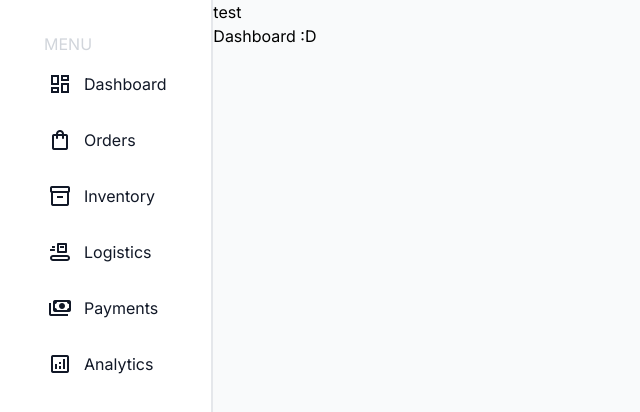
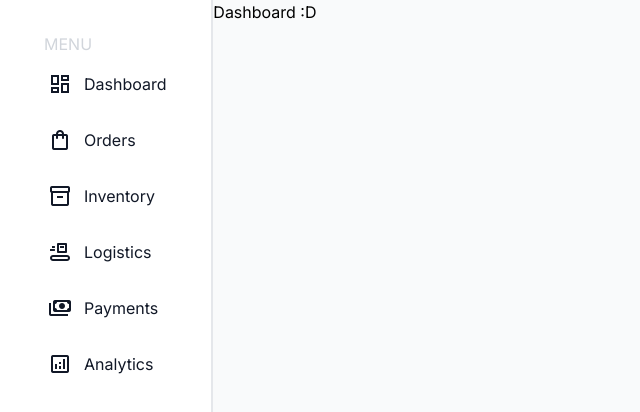
Before and after one commit to vergeldev/scma-ph, a React (Create React App) app: page / in a window 1280 px wide. Shown: the top 412 px of the page, without its empty margins (0-640 px from the left). Built offline with nearby package versions, Linux system fonts and the light colour scheme.

Commit message:
clean up code, new component, consolidated styles

```diff
--- /dev/null
+++ b/src/components/SidebarLinks.js
@@ -0,0 +1,15 @@
+import { Link } from 'react-router-dom'
+import { sidebarStyle } from '../styles/allStyles'
+
+const SidebarLinks = ({ name, iconsName }) => {
+    const capitalizedName = name.replace(/^\w/, (c) => c.toUpperCase())
+
+    return (
+        <Link to={name} className={sidebarStyle.link}>
+            <span className={sidebarStyle.icons}>{iconsName}</span>
+            {capitalizedName}
+        </Link>
+    )
+}
+
+export default SidebarLinks
--- a/src/pages/RootLayout.js
+++ b/src/pages/RootLayout.js
@@ -1,48 +1,27 @@
-import { Outlet, Link } from 'react-router-dom'
+import { Outlet } from 'react-router-dom'
+import SidebarLinks from '../components/SidebarLinks'
+import { rootLayoutStyle } from '../styles/allStyles'
 
 export default function RootLayout() {
-    const sidebarStyle =
-        'text-gray-900 text-center py-2 px-4 m-2 mx-5 rounded hover:text-blue-700 hover:bg-blue-50 hover:border-l-4 hover:border-blue-700  flex items-center justify-start'
-    const icons = 'material-symbols-outlined mx-3'
-
     return (
-        <div className="w-full md:w-auto flex">
-            <header className="w-1/6 h-screen border-r-2 border-gray-200">
-                <nav className="mt-8 flex flex-col items-center items-stretch">
-                    <p className="text-gray-300 mx-11">MENU</p>
-                    <Link to="dashboard" className={sidebarStyle}>
-                        <span className={icons}>dashboard</span>
-                        Dashboard
-                    </Link>
-                    <Link to="orders" className={sidebarStyle}>
-                        <span className={icons}>shopping_bag</span>
-                        Orders
-                    </Link>
-                    <Link to="inventory" className={sidebarStyle}>
-                        <span className={icons}>inventory_2</span>
-                        Inventory
-                    </Link>
-                    <Link to="logistics" className={sidebarStyle}>
-                        <span className={icons}>conveyor_belt</span>
-                        Logistics
-                    </Link>
-                    <Link to="payments" className={sidebarStyle}>
-                        <span className={icons}>payments</span>
-                        Payments
-                    </Link>
-                    <Link to="analytics" className={sidebarStyle}>
-                        <span className={icons}>analytics</span>
-                        Analytics
-                    </Link>
+        <div className={rootLayoutStyle.div}>
+            {/* sidebar on the left */}
+            <header className={rootLayoutStyle.header}>
+                <nav className={rootLayoutStyle.nav}>
+                    <p className={rootLayoutStyle.p}>MENU</p>
+                    <SidebarLinks name="dashboard" iconsName="dashboard" />
+                    <SidebarLinks name="orders" iconsName="shopping_bag" />
+                    <SidebarLinks name="inventory" iconsName="inventory_2" />
+                    <SidebarLinks name="logistics" iconsName="conveyor_belt" />
+                    <SidebarLinks name="payments" iconsName="payments" />
+                    <SidebarLinks name="analytics" iconsName="analytics" />
                 </nav>
             </header>
 
-            <main className="w-5/6 h-screen bg-gray-50">
-                <p>test</p>
+            {/* main page on the right */}
+            <main className={rootLayoutStyle.main}>
                 <Outlet />
             </main>
         </div>
     )
 }
-
-//<div className="sidebar fixed top-0 bottom-0 lg:left-0 p-2 w-[300px] overflow-y-auto text-center custom-border-right"></div>
--- /dev/null
+++ b/src/styles/allStyles.js
@@ -0,0 +1,18 @@
+const rootLayoutStyle = {
+    //container
+    div: 'w-full md:w-auto flex',
+    header: 'w-1/6 h-screen border-r-2 border-gray-200',
+    nav: 'mt-8 flex flex-col items-center items-stretch',
+    p: 'text-gray-300 mx-11',
+    main: 'w-5/6 h-screen bg-gray-50',
+}
+
+const sidebarStyle = {
+    //style for the link
+    link: 'text-gray-900 text-center py-2 px-4 m-2 mx-5 rounded hover:text-blue-700 hover:bg-blue-50 hover:border-l-4 hover:border-blue-700  flex items-center justify-start',
+
+    //google icons
+    icons: 'material-symbols-outlined mx-3',
+}
+
+export { rootLayoutStyle, sidebarStyle }
```
